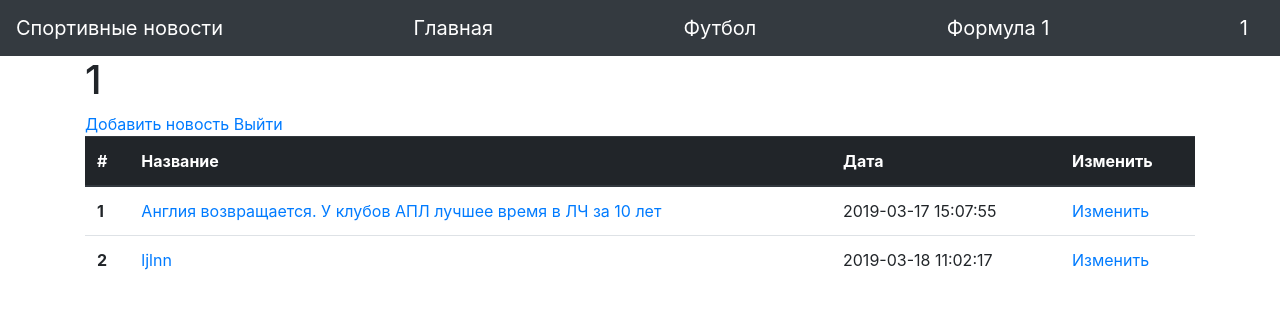
After one commit to ruslanzakharov/sport_news, a Flask app: page /user/2 in a window 1280 px wide. The commit adds this page. Shown: the top 309 px of the page. Run offline with Flask 2, Linux system fonts and the light colour scheme; a user stored in the database is signed in; data comes from the database, SQL or seed files in the repository; both versions use the stored data as it was after the commit; some libraries are stand-ins or nearby versions.

Commit message:
Добавлена страница пользователя, сортировка новостей по дате, страницы футбола, формулы 1

```diff
--- a/main.py
+++ b/main.py
@@ -1,4 +1,4 @@
-from flask import Flask, render_template, redirect, session
+from flask import Flask, render_template, redirect, session, url_for
 from flask_wtf import FlaskForm
 from wtforms import StringField, SubmitField, PasswordField, SelectField,\
     FileField, TextAreaField, BooleanField
@@ -104,7 +104,7 @@ def add_news():
 
     if form.validate_on_submit():
         im = form.photo.data
-        photo_path = os.path.join('static/img', im.filename)
+        photo_path = os.path.join('img', im.filename)
         im.save(photo_path)
 
         date = str(datetime.now()).split('.')[0]
@@ -130,8 +130,7 @@ def add_news():
 def news(news_id):
     news = News.query.get(news_id)
     # В news.photo неправильно указан адрес при работе в news.html
-    news.photo = os.path.abspath(news.photo)
-    print(news.photo)
+    news.photo = url_for('static', filename=news.photo)
 
     author = User.query.get(news.user_id).username
 
@@ -151,7 +150,8 @@ def edit_news(news_id):
             photo_path = os.path.join('static/img', im.filename)
             im.save(photo_path)
 
-            news.photo = photo_path
+            news.photo = os.path.join('img', im.filename)
+            print(news.photo, 'news.photo, edit_news()')
 
         title = form.title.data
         if title:
@@ -199,8 +199,41 @@ def register():
 @app.route('/', methods=['GET', 'POST'])
 @app.route('/index', methods=['GET', 'POST'])
 def index():
-    news = News.query.all()
-    return render_template('index.html', title='Главная', news=news)
+    news_list = News.query.all()
+
+    # Указываем правильный путь к изображению
+    for news in news_list:
+        news.photo = url_for('static', filename=news.photo)
+
+    news_list.sort(key=lambda x: x.id, reverse=True)
+
+    return render_template('index.html', title='Главная', news=news_list)
+
+
+@app.route('/football', methods=['GET', 'POST'])
+def footbal():
+    news_list = News.query.filter_by(category='Футбол').all()
+
+    # Указываем правильный путь к изображению
+    for news in news_list:
+        news.photo = url_for('static', filename=news.photo)
+
+    news_list.sort(key=lambda x: x.id, reverse=True)
+
+    return render_template('index.html', title='Футбол', news=news_list)
+
+
+@app.route('/formula', methods=['GET', 'POST'])
+def formula():
+    news_list = News.query.filter_by(category='Формула 1').all()
+
+    # Указываем правильный путь к изображению
+    for news in news_list:
+        news.photo = url_for('static', filename=news.photo)
+
+    news_list.sort(key=lambda x: x.id, reverse=True)
+
+    return render_template('index.html', title='Формула 1', news=news_list)
 
 
 @app.route('/login', methods=['GET', 'POST'])
@@ -228,5 +261,13 @@ def logout():
     return redirect('/login')
 
 
+@app.route('/user/<int:user_id>')
+def user(user_id):
+    news_list = News.query.filter_by(user_id=session['user_id'])
+
+    return render_template(
+        'user.html', title=session['username'], news_list=news_list)
+
+
 if __name__ == '__main__':
     app.run(debug=True)
--- a/templates/base.html
+++ b/templates/base.html
@@ -16,7 +16,7 @@
 
         <a class="navbar-brand" href="/">Главная</a>
         <a class="navbar-brand" href="/football">Футбол</a>
-        <a class="navbar-brand" href="/football">Формула 1</a>
+        <a class="navbar-brand" href="/formula">Формула 1</a>
 
 
         {% if not "username" in session %}
@@ -24,7 +24,7 @@
         {% endif %}
 
         {% if "username" in session %}
-          <a class="navbar-brand" href="/logout">{{session['username']}}</a>
+          <a class="navbar-brand" href="/user/{{ session['user_id'] }}">{{session['username']}}</a>
         {% endif %}
       </nav>
     </header>
--- /dev/null
+++ b/templates/user.html
@@ -0,0 +1,31 @@
+{% extends "base.html" %}
+
+{% block content %}
+
+<h1>{{ title }}</h1>
+
+<a href="/news/add_news">Добавить новость</a>
+<a href="/news/logout">Выйти</a>
+
+<table class="table">
+  <thead class="thead-dark">
+    <tr>
+      <th scope="col">#</th>
+      <th scope="col">Название</th>
+      <th scope="col">Дата</th>
+      <th scope="col">Изменить</th>
+    </tr>
+  </thead>
+  <tbody>
+    {% for news in news_list %}
+      <tr>
+        <th scope="row">{{ news.id }}</th>
+        <td><a href="/news/{{ news.id }}">{{ news.title }}</a></td>
+        <td>{{ news.date }}</td>
+        <td><a href="/edit_news/{{ news.id }}">Изменить</a></td>
+      </tr>
+    {% endfor %}
+  </tbody>
+</table>
+
+{% endblock %}
```
Also changed, not shown: main.db, static/img/chetyre-kluba-apl-mogut-vyjti-v-1-4-finala-lch_155243149241469170.jpg (added), static/img/example1.png (added), static/img/gol-ronaldu-mogli-zaschitat-neverno_15526651732008977849.jpg (added).
